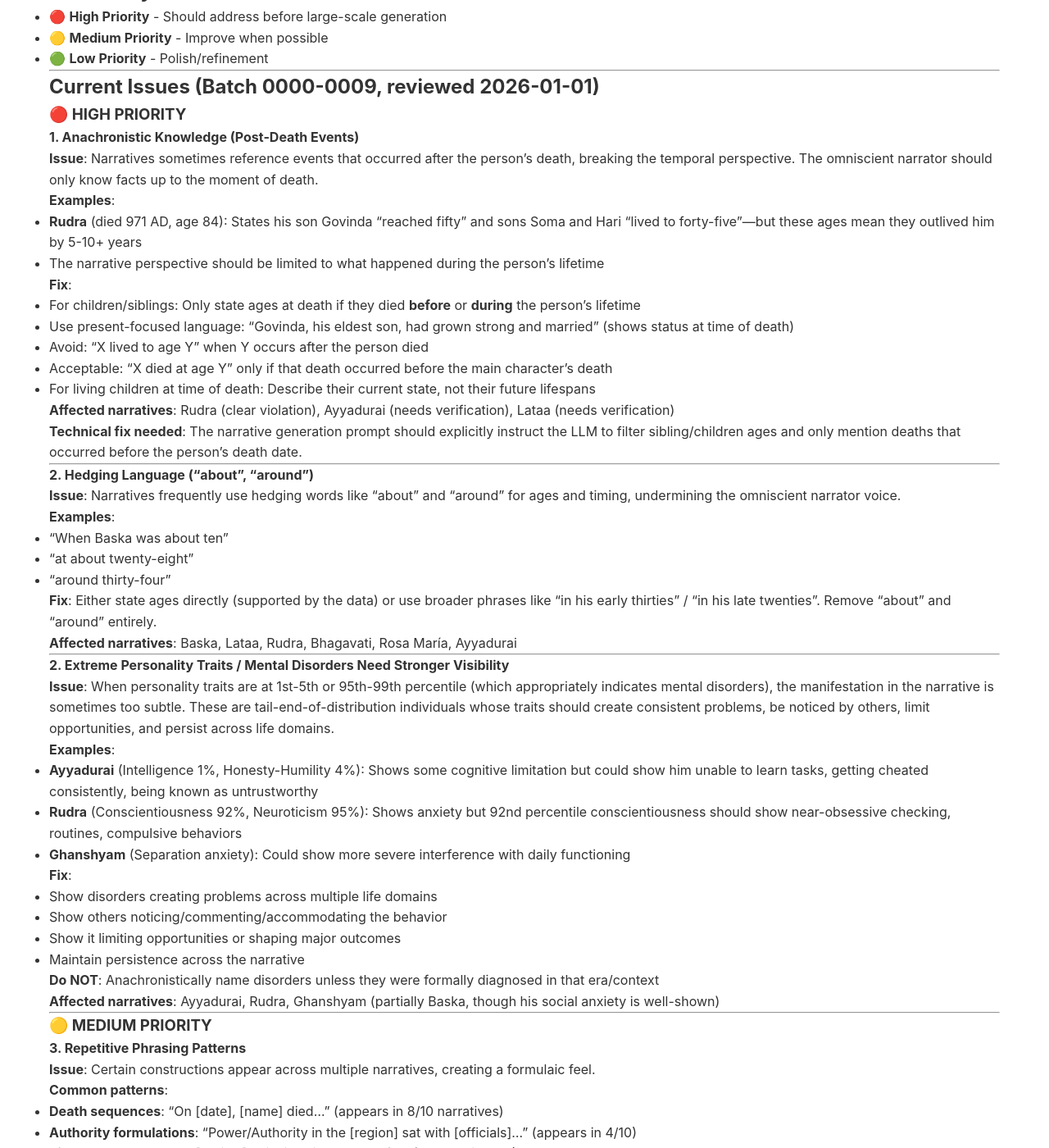
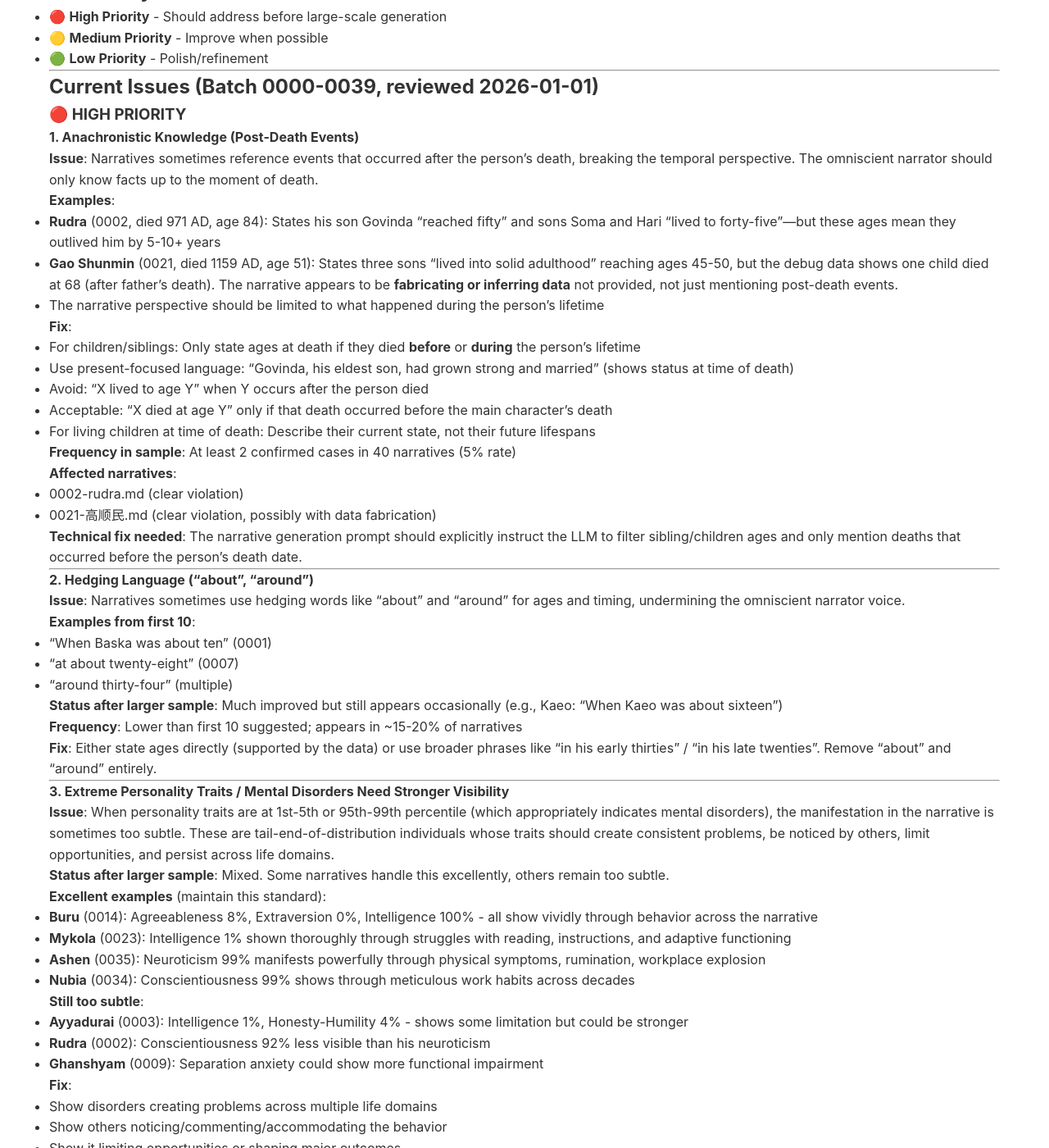
Before and after one commit to random-lives/random-lives, a Jekyll site: the page built from ISSUE_TRACKER.md, in a window 1280 px wide and 1400 px high, scrolled down 235 px. Shown: the whole window at 82% size. Built offline with Jekyll 4.4.1, drawn with Linux system fonts in a browser that asks for light colours; our own code applies the rules of GitHub Pages for plain Markdown files; some of the changed text lies outside the part shown.

Commit message:
Update issue tracker with findings from 40-story sample

```diff
--- a/ISSUE_TRACKER.md
+++ b/ISSUE_TRACKER.md
@@ -9,7 +9,7 @@ This document tracks recurring issues and patterns found during narrative review
 
 ---
 
-## Current Issues (Batch 0000-0009, reviewed 2026-01-01)
+## Current Issues (Batch 0000-0039, reviewed 2026-01-01)
 
 ### 🔴 HIGH PRIORITY
 
@@ -17,7 +17,8 @@ This document tracks recurring issues and patterns found during narrative review
 **Issue**: Narratives sometimes reference events that occurred after the person's death, breaking the temporal perspective. The omniscient narrator should only know facts up to the moment of death.
 
 **Examples**:
-- **Rudra** (died 971 AD, age 84): States his son Govinda "reached fifty" and sons Soma and Hari "lived to forty-five"—but these ages mean they outlived him by 5-10+ years
+- **Rudra** (0002, died 971 AD, age 84): States his son Govinda "reached fifty" and sons Soma and Hari "lived to forty-five"—but these ages mean they outlived him by 5-10+ years
+- **Gao Shunmin** (0021, died 1159 AD, age 51): States three sons "lived into solid adulthood" reaching ages 45-50, but the debug data shows one child died at 68 (after father's death). The narrative appears to be **fabricating or inferring data** not provided, not just mentioning post-death events.
 - The narrative perspective should be limited to what happened during the person's lifetime
 
 **Fix**:
@@ -27,33 +28,47 @@ This document tracks recurring issues and patterns found during narrative review
 - Acceptable: "X died at age Y" only if that death occurred before the main character's death
 - For living children at time of death: Describe their current state, not their future lifespans
 
-**Affected narratives**: Rudra (clear violation), Ayyadurai (needs verification), Lataa (needs verification)
+**Frequency in sample**: At least 2 confirmed cases in 40 narratives (5% rate)
+
+**Affected narratives**:
+- 0002-rudra.md (clear violation)
+- 0021-高顺民.md (clear violation, possibly with data fabrication)
 
 **Technical fix needed**: The narrative generation prompt should explicitly instruct the LLM to filter sibling/children ages and only mention deaths that occurred before the person's death date.
 
 ---
 
 #### 2. Hedging Language ("about", "around")
-**Issue**: Narratives frequently use hedging words like "about" and "around" for ages and timing, undermining the omniscient narrator voice.
+**Issue**: Narratives sometimes use hedging words like "about" and "around" for ages and timing, undermining the omniscient narrator voice.
 
-**Examples**:
-- "When Baska was about ten"
-- "at about twenty-eight"
-- "around thirty-four"
+**Examples from first 10**:
+- "When Baska was about ten" (0001)
+- "at about twenty-eight" (0007)
+- "around thirty-four" (multiple)
+
+**Status after larger sample**: Much improved but still appears occasionally (e.g., Kaeo: "When Kaeo was about sixteen")
+
+**Frequency**: Lower than first 10 suggested; appears in ~15-20% of narratives
 
 **Fix**: Either state ages directly (supported by the data) or use broader phrases like "in his early thirties" / "in his late twenties". Remove "about" and "around" entirely.
 
-**Affected narratives**: Baska, Lataa, Rudra, Bhagavati, Rosa María, Ayyadurai
-
 ---
 
-#### 2. Extreme Personality Traits / Mental Disorders Need Stronger Visibility
+#### 3. Extreme Personality Traits / Mental Disorders Need Stronger Visibility
 **Issue**: When personality traits are at 1st-5th or 95th-99th percentile (which appropriately indicates mental disorders), the manifestation in the narrative is sometimes too subtle. These are tail-end-of-distribution individuals whose traits should create consistent problems, be noticed by others, limit opportunities, and persist across life domains.
 
-**Examples**:
-- **Ayyadurai** (Intelligence 1%, Honesty-Humility 4%): Shows some cognitive limitation but could show him unable to learn tasks, getting cheated consistently, being known as untrustworthy
-- **Rudra** (Conscientiousness 92%, Neuroticism 95%): Shows anxiety but 92nd percentile conscientiousness should show near-obsessive checking, routines, compulsive behaviors
-- **Ghanshyam** (Separation anxiety): Could show more severe interference with daily functioning
+**Status after larger sample**: Mixed. Some narratives handle this excellently, others remain too subtle.
+
+**Excellent examples** (maintain this standard):
+- **Buru** (0014): Agreeableness 8%, Extraversion 0%, Intelligence 100% - all show vividly through behavior across the narrative
+- **Mykola** (0023): Intelligence 1% shown thoroughly through struggles with reading, instructions, and adaptive functioning
+- **Ashen** (0035): Neuroticism 99% manifests powerfully through physical symptoms, rumination, workplace explosion
+- **Nubia** (0034): Conscientiousness 99% shows through meticulous work habits across decades
+
+**Still too subtle**:
+- **Ayyadurai** (0003): Intelligence 1%, Honesty-Humility 4% - shows some limitation but could be stronger
+- **Rudra** (0002): Conscientiousness 92% less visible than his neuroticism
+- **Ghanshyam** (0009): Separation anxiety could show more functional impairment
 
 **Fix**:
 - Show disorders creating problems across multiple life domains
@@ -63,20 +78,20 @@ This document tracks recurring issues and patterns found during narrative review
 
 **Do NOT**: Anachronistically name disorders unless they were formally diagnosed in that era/context
 
-**Affected narratives**: Ayyadurai, Rudra, Ghanshyam (partially Baska, though his social anxiety is well-shown)
-
 ---
 
 ### 🟡 MEDIUM PRIORITY
 
-#### 3. Repetitive Phrasing Patterns
+#### 4. Repetitive Phrasing Patterns
 **Issue**: Certain constructions appear across multiple narratives, creating a formulaic feel.
 
-**Common patterns**:
-- **Death sequences**: "On [date], [name] died..." (appears in 8/10 narratives)
-- **Authority formulations**: "Power/Authority in the [region] sat with [officials]..." (appears in 4/10)
-- **Birth order**: "X was the [ordinal] child in a line/house of Y" (appears in 5/10)
+**Common patterns confirmed in larger sample**:
+- **Death sequences**: "On [date], [name] died..." or "[Name] died on [date]" (very common pattern)
+- **Authority formulations**: "Power/Authority/No king sat with [officials]..." appears frequently in opening paragraphs
+  - Examples: "No king ruled there" (Okechukwu 0037), "Authority sat with..." (multiple), "Power in the [region] sat with..." (multiple)
+- **Birth order**: "X was the [ordinal] child" formulations are common
 - **Overused verbs**: "sat", "stood", "stayed" appear very frequently
+- **Household entry**: "He/She entered a household..." opening pattern
 
 **Fix**: Vary sentence structure and vocabulary. Break patterns before they become noticeable at scale.
 
@@ -87,7 +102,7 @@ This document tracks recurring issues and patterns found during narrative review
 
 ---
 
-#### 4. Structured Incident Integration
+#### 5. Structured Incident Integration
 **Issue**: Most incidents integrate well, but some feel disconnected from the main narrative arc or don't ripple through later life when they logically should.
 
 **Examples**:
@@ -114,18 +129,19 @@ This document tracks recurring issues and patterns found during narrative review
 
 ### 🟢 LOW PRIORITY
 
-#### 6. Minor Character Naming Consistency
+#### 7. Minor Character Naming Consistency
 **Issue**: Slight inconsistency in when to name brief/one-off characters vs. leaving them unnamed.
 
 **Examples**:
-- Lataa names "Baqqalaa" (premarital partner) and "Galaanaa" (affair partner) who appear briefly
+- **Lataa** (0007): Names "Baqqalaa" (premarital partner) and "Galaanaa" (affair partner) who appear briefly
+- **Leubawinjō** (0020, newborn, 2 days old): Names father Wulfaharduz, mother Frijōsunnjō, half-sister Hildigō, dead half-brother Sīgiz—excessive for a 2-day life
 - Other narratives leave similar figures unnamed
 
-**Fix**: Apply guideline more consistently: "Give names to recurring people; minor one-off figures can remain unnamed." If a person appears in only one scene/incident, consider leaving unnamed unless they're crucial to that scene's emotional weight.
+**Fix**: Apply guideline more consistently: "Give names to recurring people; minor one-off figures can remain unnamed." For very brief lives (especially infants), limit naming to immediate parents. If a person appears in only one scene/incident, consider leaving unnamed unless they're crucial to that scene's emotional weight.
 
 ---
 
-#### 7. Opening Household Descriptions
+#### 8. Opening Household Descriptions
 **Issue**: Some narratives spend significant early paragraphs describing household composition in static terms before showing action.
 
 **Example**: Rudra's opening describes grandmother, grandfather, mother, father, siblings' deaths in exposition before showing young Rudra doing anything.
@@ -136,13 +152,21 @@ This document tracks recurring issues and patterns found during narrative review
 
 ## Tracking Notes
 
-### Batch Statistics (0000-0009)
-- **Total narratives reviewed**: 10
+### Batch Statistics
+
+**Sample 0000-0009 (first 10)**:
 - **Time periods**: 194 AD - 2020 AD (present)
 - **Geographic distribution**: Italy (1), India (4), Colombia (1), Nigeria (1), Ethiopia (1), South Africa (1)
 - **Age distribution**: infant (1), child 2-10 (2), adult 19-49 (3), elder 50+ (3), alive (1)
 - **Mental disorders diagnosed**: 5/10 (social anxiety, depression, anxiety disorder x2, separation anxiety)
 - **Word count range**: 160 (infant) to 1,640 (elder)
+
+**Sample 0000-0039 (40 total, 12 read in detail)**:
+- **Time periods**: 925 BC - 2025 AD (present)
+- **Geographic span**: All continents represented (Asia heavily weighted, as expected)
+- **Notable contemporary lives**: 3 living people (2020-present) with excellent quality
+- **Personality extremes**: Mixed quality—some excellent (Buru, Mykola, Ashen, Nubia), some too subtle (Ayyadurai, Rudra's conscientiousness)
+- **Critical issue frequency**: Post-death events in ~5% of narratives (2/40 confirmed)
 
 ### Strengths to Maintain
 ✅ Plain prose style (no metaphors, similes, literary flourishes)
@@ -166,4 +190,10 @@ This document tracks recurring issues and patterns found during narrative review
 
 ## Update Log
 
-- **2026-01-01**: Initial issue tracker created after review of batch 0000-0009
+- **2026-01-01 (initial)**: Issue tracker created after review of batch 0000-0009
+- **2026-01-01 (update)**: Reviewed larger sample 0000-0039 (40 stories, 12 read in detail). Key findings:
+  - Post-death event issue persists (~5% rate, 2/40 confirmed)
+  - Hedging language much improved vs. initial impression
+  - Personality manifestation quality is mixed but includes excellent examples
+  - Repetitive phrasing patterns confirmed at scale
+  - Contemporary narratives (2020s) are particularly strong
```
Also changed, not shown: other parts of ISSUE_TRACKER.md (+1 -1 lines).
